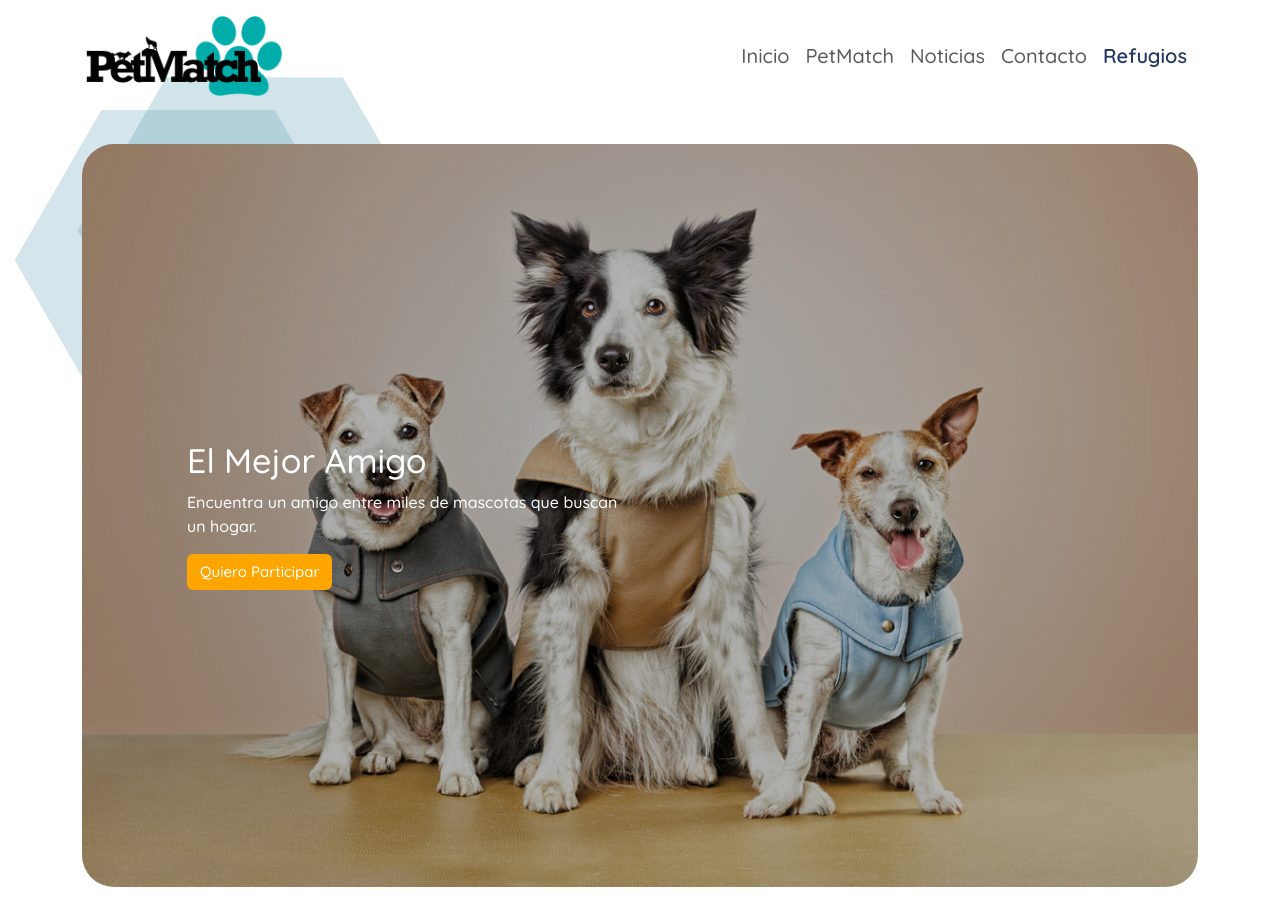
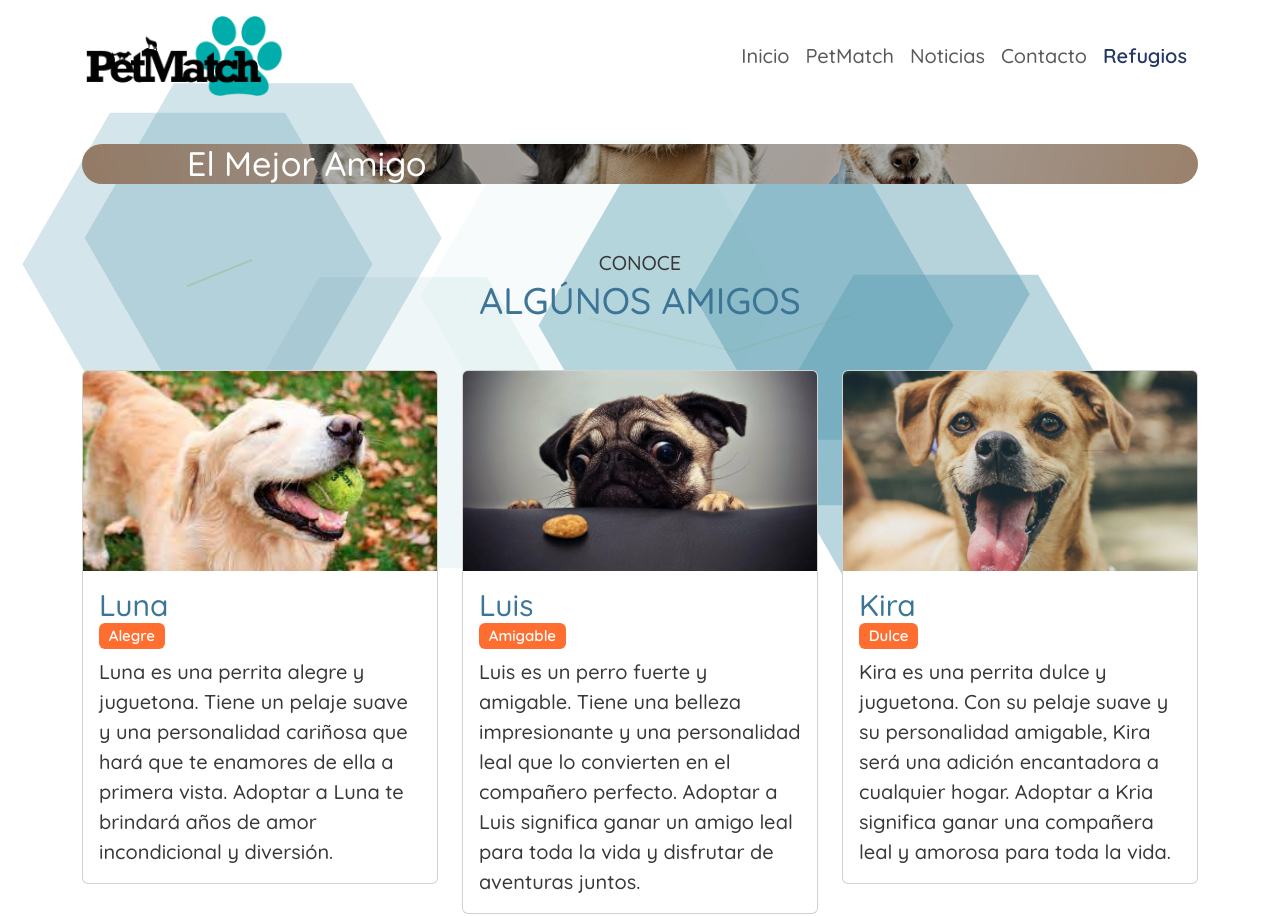
Before and after one commit to pandabitxx/Primera-Pagina-WEB, a website: page Index.html in a window 1280 px wide. Shown: the top 916 px of the page. Drawn offline with nearby package versions, Linux system fonts and the light colour scheme.

Commit message:
Reparando pagina Refugios

```diff
--- a/css/styles.css
+++ b/css/styles.css
@@ -91,7 +91,7 @@
   background-color: #243763;
 }
 #main .carousel-inner img {
-  max-height: 95vh;
+  max-height: 5vh;
   object-fit: cover;
 }
 .bg-1 {
```
Also changed, not shown: html/fundaciones.html (+1 -1 lines).
